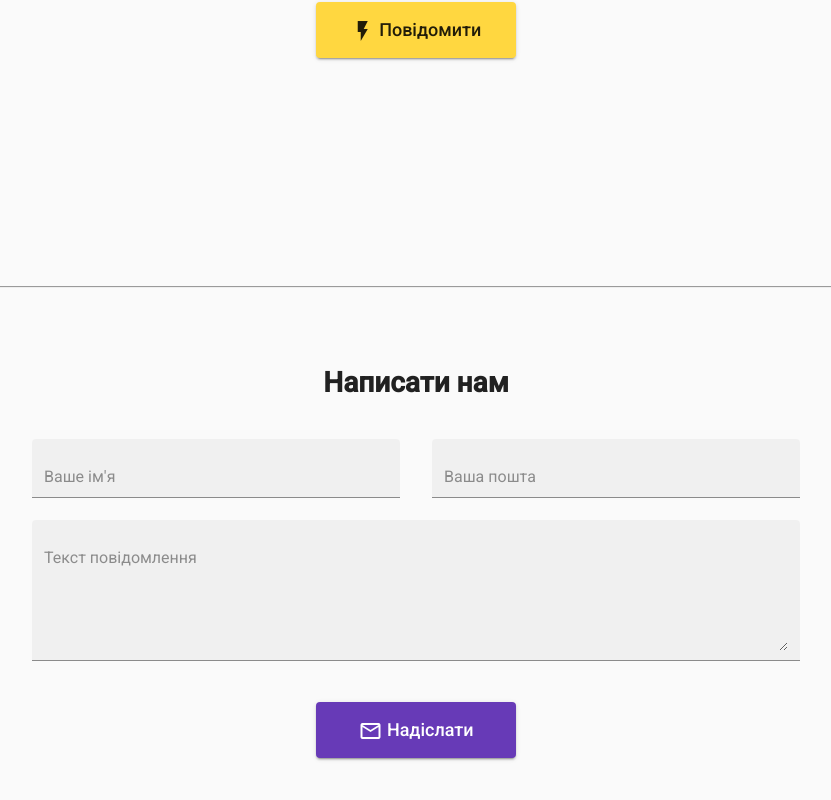
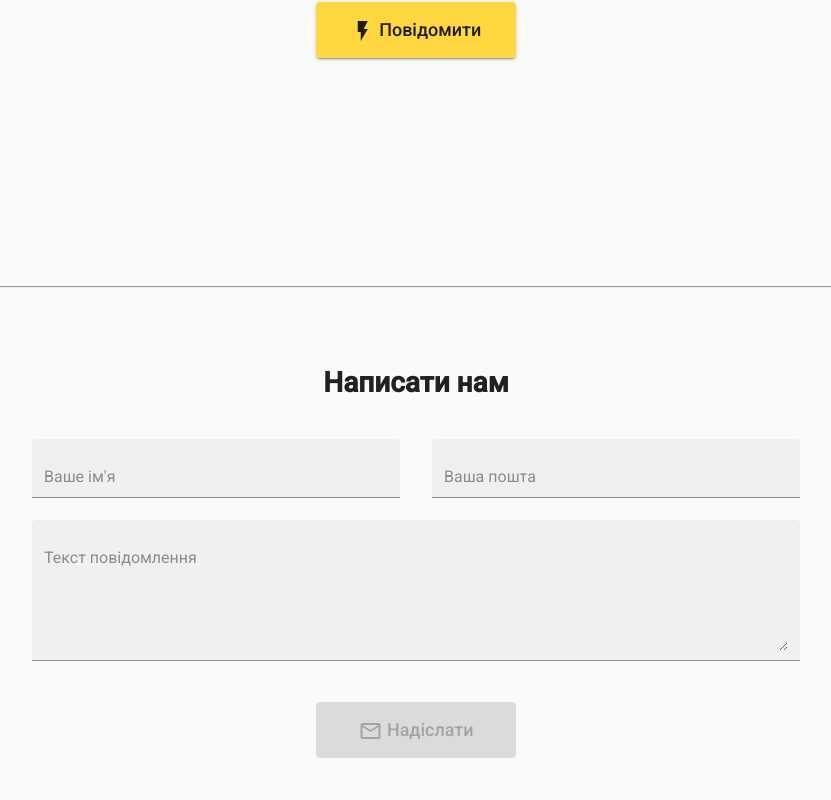
Before and after one commit to korenev6052/public-organization, an Angular app: page /home in a window 1280 px wide. Shown: the part 422-1222 px from the top of the page, without its empty margins (224-1055 px from the left). Built offline with nearby package versions, Linux system fonts and the light colour scheme.

Commit message:
NCU-7 Настроил форму обратной связи, настроил валидацию формы

```diff
--- a/src/app/app.module.ts
+++ b/src/app/app.module.ts
@@ -7,6 +7,8 @@ import { MatButtonModule } from '@angular/material/button';
 import { MatToolbarModule } from '@angular/material/toolbar';
 import { MatFormFieldModule } from '@angular/material/form-field';
 import { MatInputModule } from '@angular/material/input';
+import { FormsModule } from '@angular/forms';
+import { MatCardModule } from '@angular/material/card';
 
 import { AppRoutingModule } from './app-routing.module';
 import { AppComponent } from './app.component';
@@ -38,7 +40,9 @@ import { NotFoundComponent } from './shared/not-found/not-found.component';
     MatButtonModule,
     MatToolbarModule,
     MatFormFieldModule,
-    MatInputModule
+    MatInputModule,
+    FormsModule,
+    MatCardModule
   ],
   providers: [],
   bootstrap: [AppComponent]
--- a/src/app/home-page/home-page.component.css
+++ b/src/app/home-page/home-page.component.css
@@ -67,14 +67,18 @@
 .home-page-feedback__header {
   font-size: 28px;
   margin-top: 20px;
-  margin-bottom: 20px;
+  margin-bottom: 40px;
 }
 .home-page-feedback__form {
   width: 100%;
   max-width: 800px;
-  margin: 20px auto;
-  margin-top: 40px;
+  margin: 0 auto;
+  margin-top: 20px;
   margin-bottom: 20px;
+}
+.home-page-feedback__message {
+  font-size: 16px;
+  font-style: italic;
 }
 .home-page-form__form-input {
   width: 96%;
--- a/src/app/home-page/home-page.component.html
+++ b/src/app/home-page/home-page.component.html
@@ -16,17 +16,35 @@
     <h2 class="home-page-feedback__header">
       Написати нам
     </h2>
-    <form class="home-page-feedback__form">
+    <mat-card-subtitle class="home-page-feedback__message" *ngIf="formSubmitted">
+      Ваше повідомлення надіслано, дякуємо вам за зворотний
+      зв'язок!
+    </mat-card-subtitle>
+
+    <form class="home-page-feedback__form" #form="ngForm" (ngSubmit)="onSubmit(form)">
       <mat-form-field class="home-page-form__form-input" appearance="fill">
-        <input matInput placeholder="Ваше ім'я">
+        <input type="text" matInput placeholder="Ваше ім'я" ngModel name="name" required>
+        <mat-error *ngIf="email.hasError('required')">
+          Ім'я не може бути порожнім
+        </mat-error>
       </mat-form-field>
       <mat-form-field class="home-page-form__form-input" appearance="fill">
-        <input matInput placeholder="Ваша пошта">
+        <input type="email" matInput placeholder="Ваша пошта" ngModel name="email" required email #email="ngModel">
+        <mat-error *ngIf="email.hasError('required')">
+          Пошта не може бути порожньою
+        </mat-error>
+        <mat-error *ngIf="email.hasError('email') && !email.hasError('required')">
+          Будь ласка, введіть коректну пошту
+        </mat-error>
       </mat-form-field>
       <mat-form-field class="home-page-form__form-textarea" appearance="fill">
-        <textarea matInput placeholder="Текст повідомлення"></textarea>
+        <textarea type="text" matInput placeholder="Текст повідомлення" ngModel name="message" required></textarea>
+        <mat-error *ngIf="email.hasError('required')">
+          Текст повідомлення не може бути порожнім
+        </mat-error>
       </mat-form-field>
-      <button class="home-page-feedback__button" mat-raised-button color="primary">
+      <button type="submit" class="home-page-feedback__button" mat-raised-button color="primary"
+        [disabled]="!form.valid">
         <mat-icon>mail_outline</mat-icon>&nbsp;Надіслати
       </button>
     </form>
--- a/src/app/home-page/home-page.component.ts
+++ b/src/app/home-page/home-page.component.ts
@@ -1,5 +1,6 @@
 import { Component, OnInit } from '@angular/core';
 import { Title } from '@angular/platform-browser';
+import { NgForm } from '@angular/forms';
 
 @Component({
   selector: 'po-home-page',
@@ -12,7 +13,18 @@ export class HomePageComponent implements OnInit {
     title.setTitle('Головна - Громадська організація');
   }
 
+  formSubmitted: boolean = false;
+
   ngOnInit() {
   }
 
+  onSubmit(form: NgForm) {
+    console.log(form);
+    form.resetForm();
+    this.formSubmitted = true;
+    setTimeout(() => {
+      this.formSubmitted = false;
+    }, 2000);
+  }
+
 }
```
